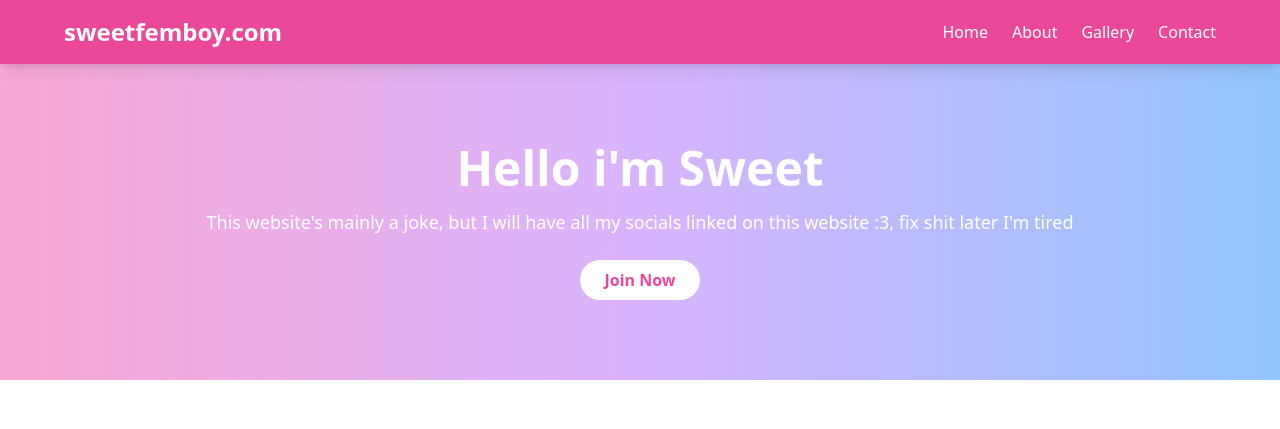
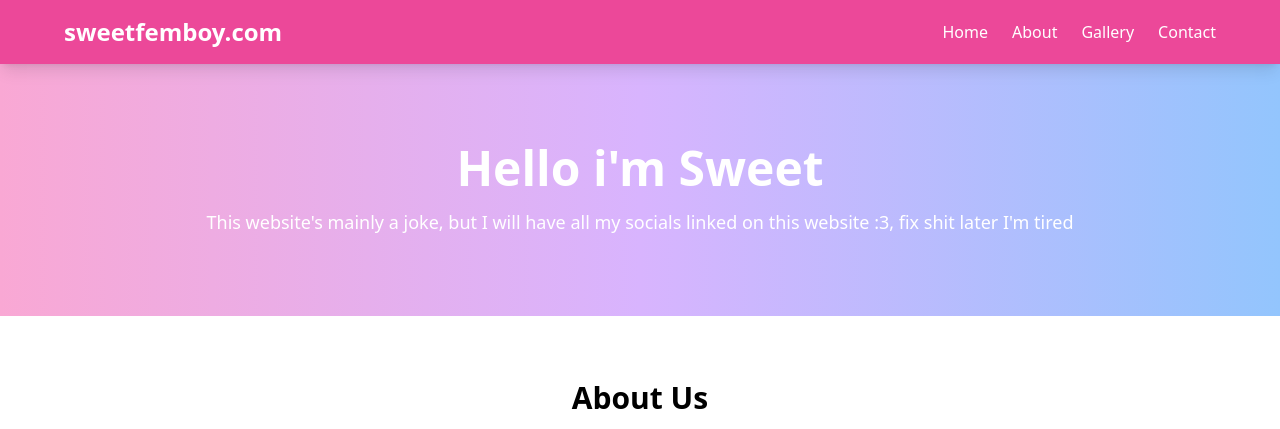
Before and after one commit to transcrimee/sweetfemboy.com, a plain HTML site: page index.html in a window 1280 px wide. Shown: the top 429 px of the page. Drawn offline with nearby package versions, Linux system fonts and the light colour scheme.

Commit message:
Update index.html

```diff
--- a/index.html
+++ b/index.html
@@ -29,7 +29,6 @@
   <section class="text-center py-20">
     <h2 class="text-5xl font-extrabold mb-4">Hello i'm Sweet</h2>
     <p class="text-lg">This website's mainly a joke, but I will have all my socials linked on this website :3, fix shit later I'm tired </p>
-    <a href="#" class="mt-6 inline-block bg-white text-pink-500 px-6 py-2 rounded-full font-bold hover:bg-pink-100 transition">Join Now</a>
   </section>
 
   <!-- About Section -->
```
